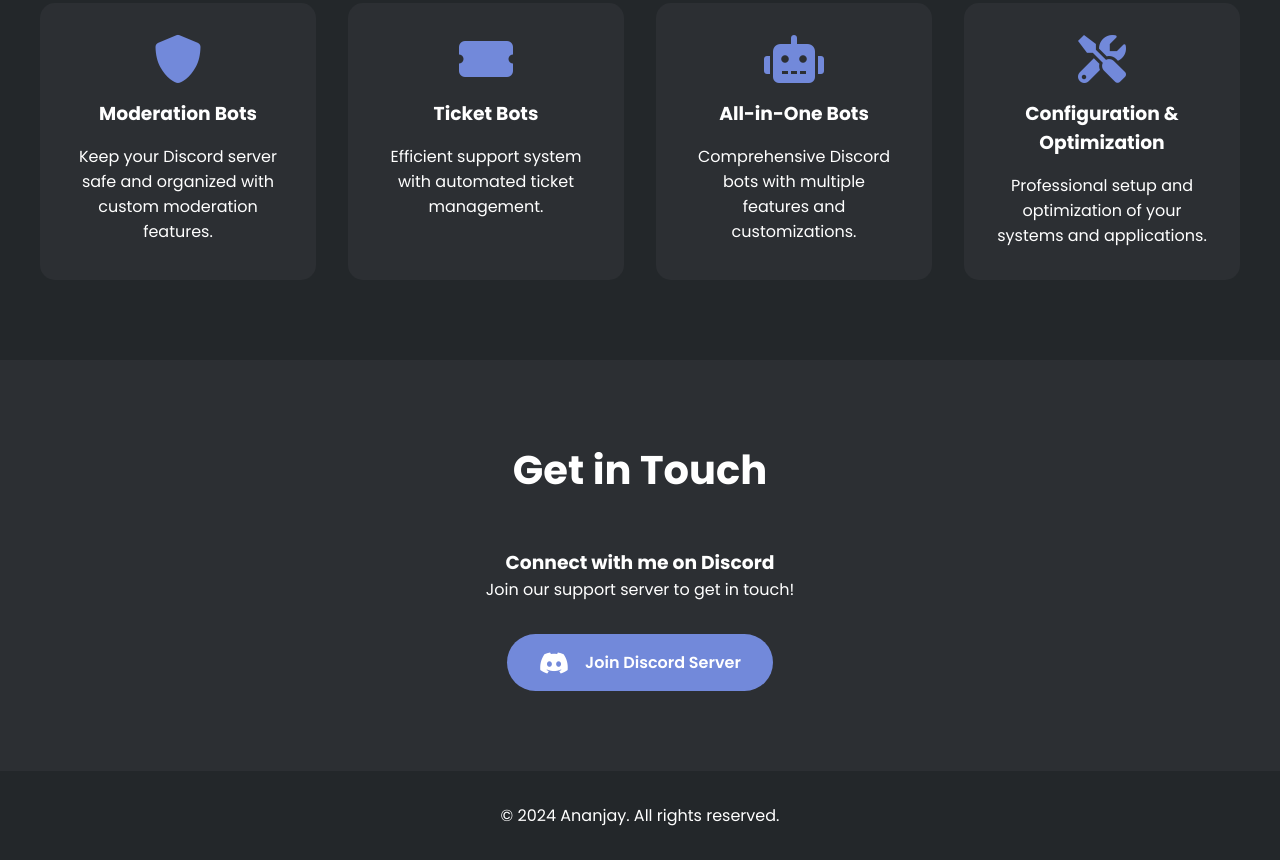
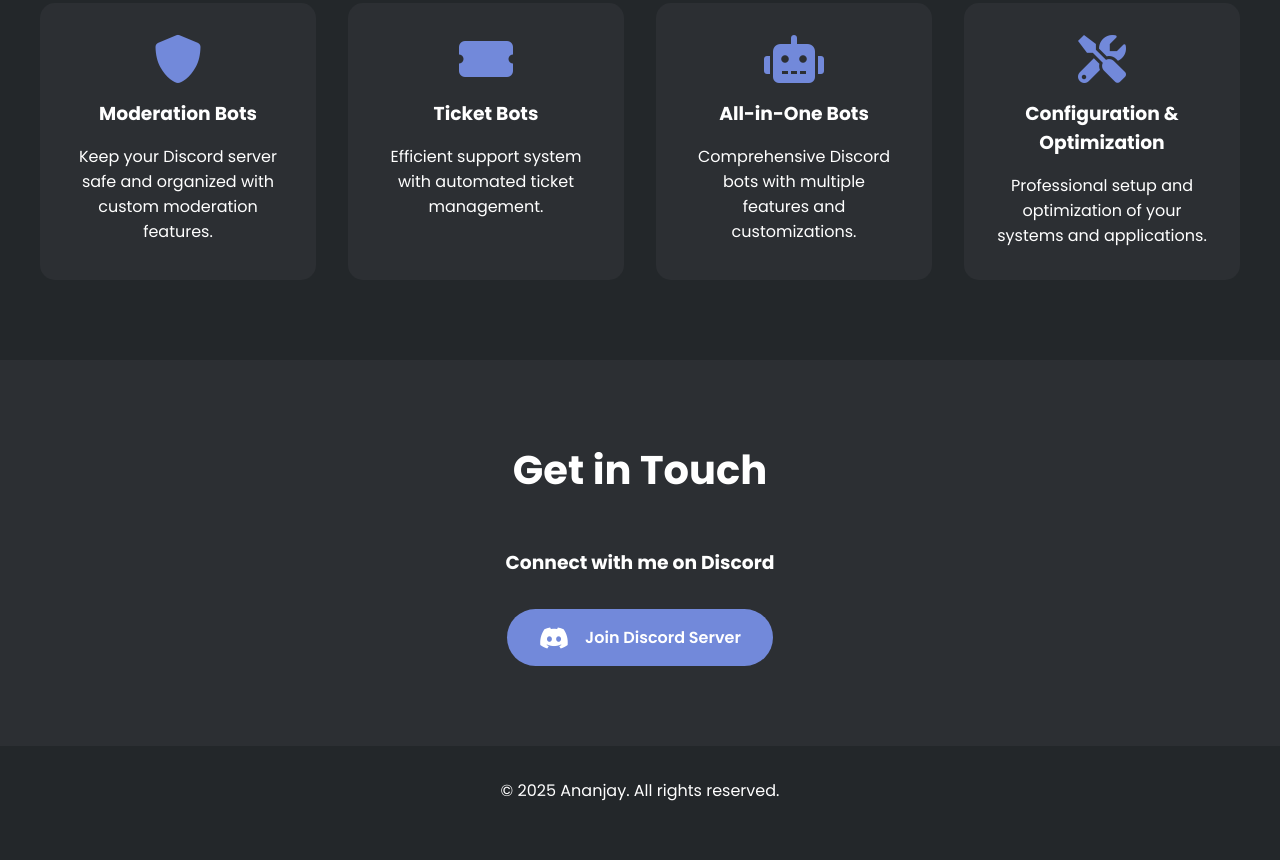
Before and after one commit to VStarscbse/portfolio, a website: page index.html in a window 1280 px wide. Shown: the part 1445-2305 px from the top of the page. After the commit the page ends 2280 px from the top, so only its background shows below. Drawn offline with Linux system fonts and the light colour scheme.

Commit message:
Update index.html

```diff
--- a/index.html
+++ b/index.html
@@ -32,7 +32,7 @@
             <h1 class="glitch" data-text="Ananjay">Ananjay</h1>
             <p class="subtitle">Professional Developer & Discord Bot Specialist</p>
             <div class="cta-buttons">
-                <a href="#contact" class="cta-primary">Get in Touch</a>
+                <a href="#contact" class="cta-primary">Join my official hosting discord server!</a>
                 <a href="https://discord.gg/Fzd8n6U5cR" class="cta-secondary" target="_blank">Join Discord</a>
             </div>
         </div>
@@ -96,8 +96,7 @@
         <div class="contact-content">
             <div class="contact-info">
                 <h3>Connect with me on Discord</h3>
-                <p>Join our support server to get in touch!</p>
-                <a href="https://discord.gg/Fzd8n6U5cR" class="discord-button" target="_blank">
+                <a href="https://discordapp.com/users/1296478962863575162" class="discord-button" target="_blank">
                     <i class="fab fa-discord"></i>
                     Join Discord Server
                 </a>
@@ -106,7 +105,7 @@
     </section>
 
     <footer>
-        <p>&copy; 2024 Ananjay. All rights reserved.</p>
+        <p>&copy; 2025 Ananjay. All rights reserved.</p>
     </footer>
 
     <script src="script.js"></script>
```
